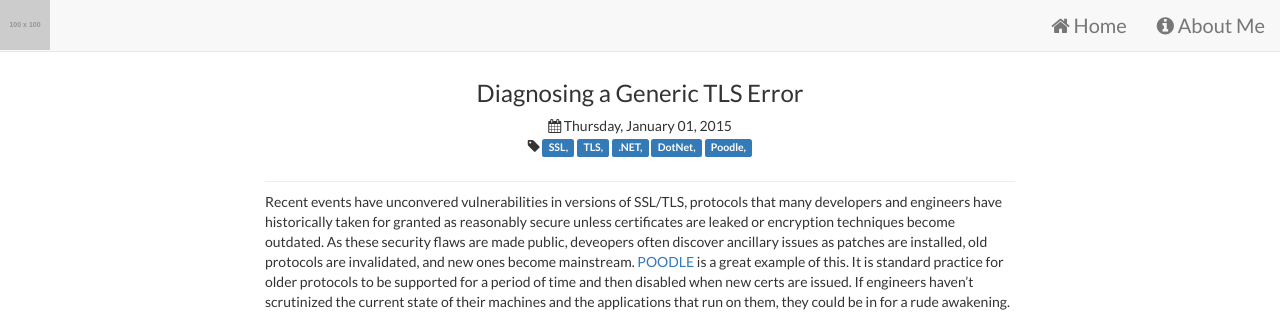
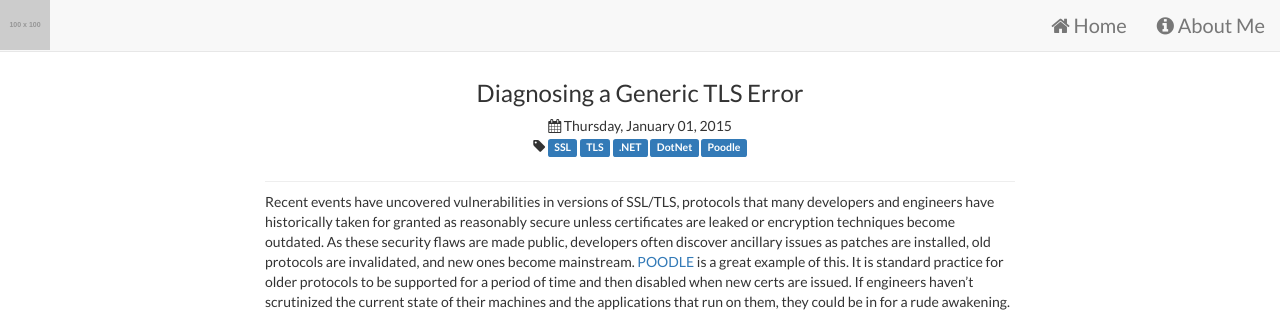
Before and after one commit to jmrgn/jmrgn.github.io, a Jekyll site: the page built from _posts/2015-06-03-diagnosing-a-generic-tls-error.md, in a window 1280 px wide and 900 px high. Shown: the top 334 px of the window. Built offline with Jekyll 4.4.1, drawn with Linux system fonts in a browser that asks for light colours; nearby versions of some CDN libraries; Markdown is read by kramdown in place of the engine named in the settings; comment, search, counter and statistics services are not loaded; some of the changed text lies outside the part shown.

Commit message:
Fixed a few typos

```diff
--- a/_posts/2015-06-03-diagnosing-a-generic-tls-error.md
+++ b/_posts/2015-06-03-diagnosing-a-generic-tls-error.md
@@ -1,12 +1,12 @@
 ---
 layout: post
-tags: SSL, TLS, .NET, DotNet, Poodle,
+tags: SSL TLS .NET DotNet Poodle
 date: 2015-01-01 13:13
 title: Diagnosing a Generic TLS Error
 published: true
 ---
 
-Recent events have unconvered vulnerabilities in versions of SSL/TLS, protocols that many developers and engineers have historically taken for granted as reasonably secure unless certificates are leaked or encryption techniques become outdated. As these security flaws are made public, deveopers often discover ancillary issues as patches are installed, old protocols are invalidated, and new ones become mainstream. [POODLE](http://en.wikipedia.org/wiki/POODLE) is a great example of this. It is standard practice for older protocols to be supported for a period of time and then disabled when new certs are issued. If engineers haven't scrutinized the current state of their machines and the applications that run on them, they could be in for a rude awakening.
+Recent events have uncovered vulnerabilities in versions of SSL/TLS, protocols that many developers and engineers have historically taken for granted as reasonably secure unless certificates are leaked or encryption techniques become outdated. As these security flaws are made public, developers often discover ancillary issues as patches are installed, old protocols are invalidated, and new ones become mainstream. [POODLE](http://en.wikipedia.org/wiki/POODLE) is a great example of this. It is standard practice for older protocols to be supported for a period of time and then disabled when new certs are issued. If engineers haven't scrutinized the current state of their machines and the applications that run on them, they could be in for a rude awakening.
 
 
 ### The Problem
```
Also changed, not shown: other parts of _posts/2015-06-03-diagnosing-a-generic-tls-error.md (+2 -2 lines), _posts/2014-09-24-windows-package-management.md (+1 -1 lines), _posts/2014-12-15-config-management-with-consul-pt-1.md (+1 -1 lines).
